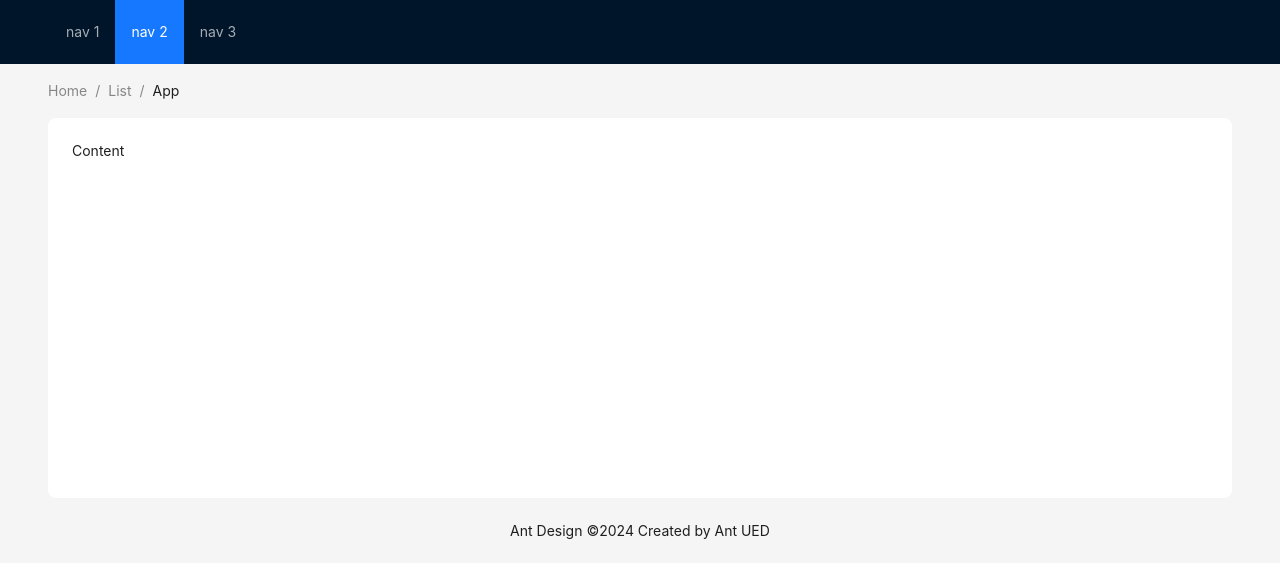
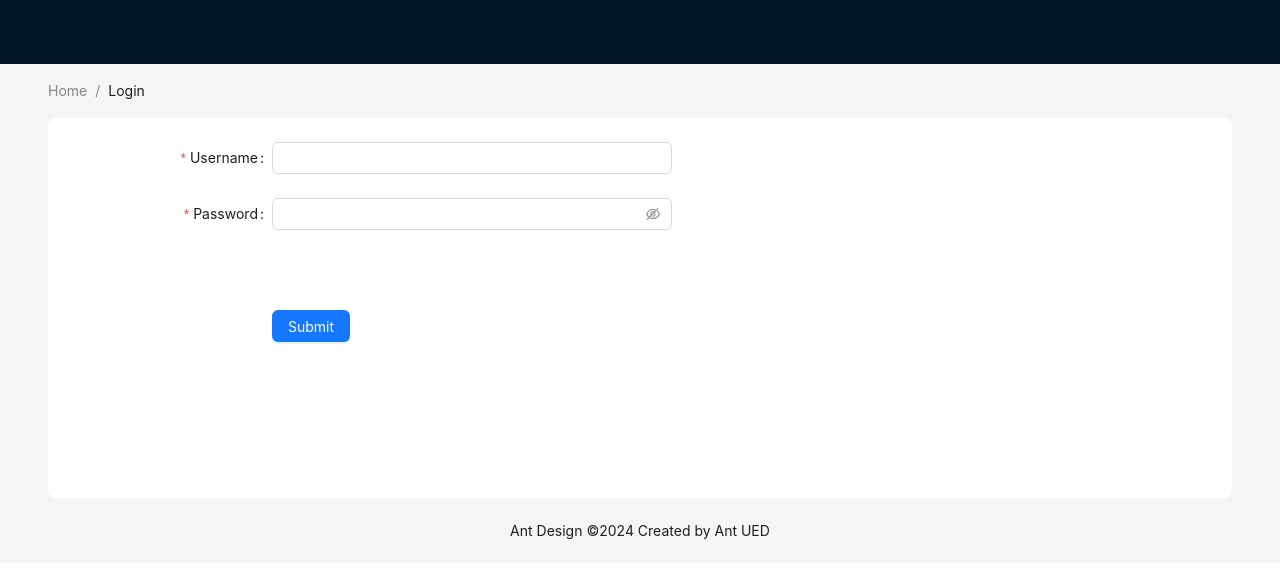
Before and after one commit to satuhalinen/reporting_system, a React (Vite) app in the folder frontend/: page / in a window 1280 px wide. Shown: the top 578 px of the page. Built offline with nearby package versions, Linux system fonts and the light colour scheme.

Commit message:
add login form component

```diff
--- a/frontend/src/App.jsx
+++ b/frontend/src/App.jsx
@@ -1,11 +1,7 @@
 import { Breadcrumb, Layout, Menu, theme } from "antd";
+import Login from "./components/Login";
 
 const { Header, Content, Footer } = Layout;
-
-const items = new Array(3).fill(null).map((_, index) => ({
-  key: String(index + 1),
-  label: `nav ${index + 1}`,
-}));
 
 const App = () => {
   const {
@@ -29,15 +25,13 @@ const App = () => {
           theme="dark"
           mode="horizontal"
           defaultSelectedKeys={["2"]}
-          items={items}
           style={{ flex: 1, minWidth: 0 }}
         />
       </Header>
       <Content style={{ padding: "0 48px" }}>
         <Breadcrumb style={{ margin: "16px 0" }}>
           <Breadcrumb.Item>Home</Breadcrumb.Item>
-          <Breadcrumb.Item>List</Breadcrumb.Item>
-          <Breadcrumb.Item>App</Breadcrumb.Item>
+          <Breadcrumb.Item>Login</Breadcrumb.Item>
         </Breadcrumb>
         <div
           style={{
@@ -47,7 +41,7 @@ const App = () => {
             borderRadius: borderRadiusLG,
           }}
         >
-          Content
+          <Login></Login>
         </div>
       </Content>
       <Footer style={{ textAlign: "center" }}>
--- /dev/null
+++ b/frontend/src/components/Login.jsx
@@ -0,0 +1,74 @@
+import { Button, Form, Input } from "antd";
+const onFinish = (values) => {
+  console.log("Success:", values);
+};
+const onFinishFailed = (errorInfo) => {
+  console.log("Failed:", errorInfo);
+};
+const Login = () => (
+  <Form
+    name="basic"
+    labelCol={{
+      span: 8,
+    }}
+    wrapperCol={{
+      span: 16,
+    }}
+    style={{
+      maxWidth: 600,
+    }}
+    initialValues={{
+      remember: true,
+    }}
+    onFinish={onFinish}
+    onFinishFailed={onFinishFailed}
+    autoComplete="off"
+  >
+    <Form.Item
+      label="Username"
+      name="username"
+      rules={[
+        {
+          required: true,
+          message: "Please input your username!",
+        },
+      ]}
+    >
+      <Input />
+    </Form.Item>
+
+    <Form.Item
+      label="Password"
+      name="password"
+      rules={[
+        {
+          required: true,
+          message: "Please input your password!",
+        },
+      ]}
+    >
+      <Input.Password />
+    </Form.Item>
+
+    <Form.Item
+      name="remember"
+      valuePropName="checked"
+      wrapperCol={{
+        offset: 8,
+        span: 16,
+      }}
+    ></Form.Item>
+
+    <Form.Item
+      wrapperCol={{
+        offset: 8,
+        span: 16,
+      }}
+    >
+      <Button type="primary" htmlType="submit">
+        Submit
+      </Button>
+    </Form.Item>
+  </Form>
+);
+export default Login;
```
